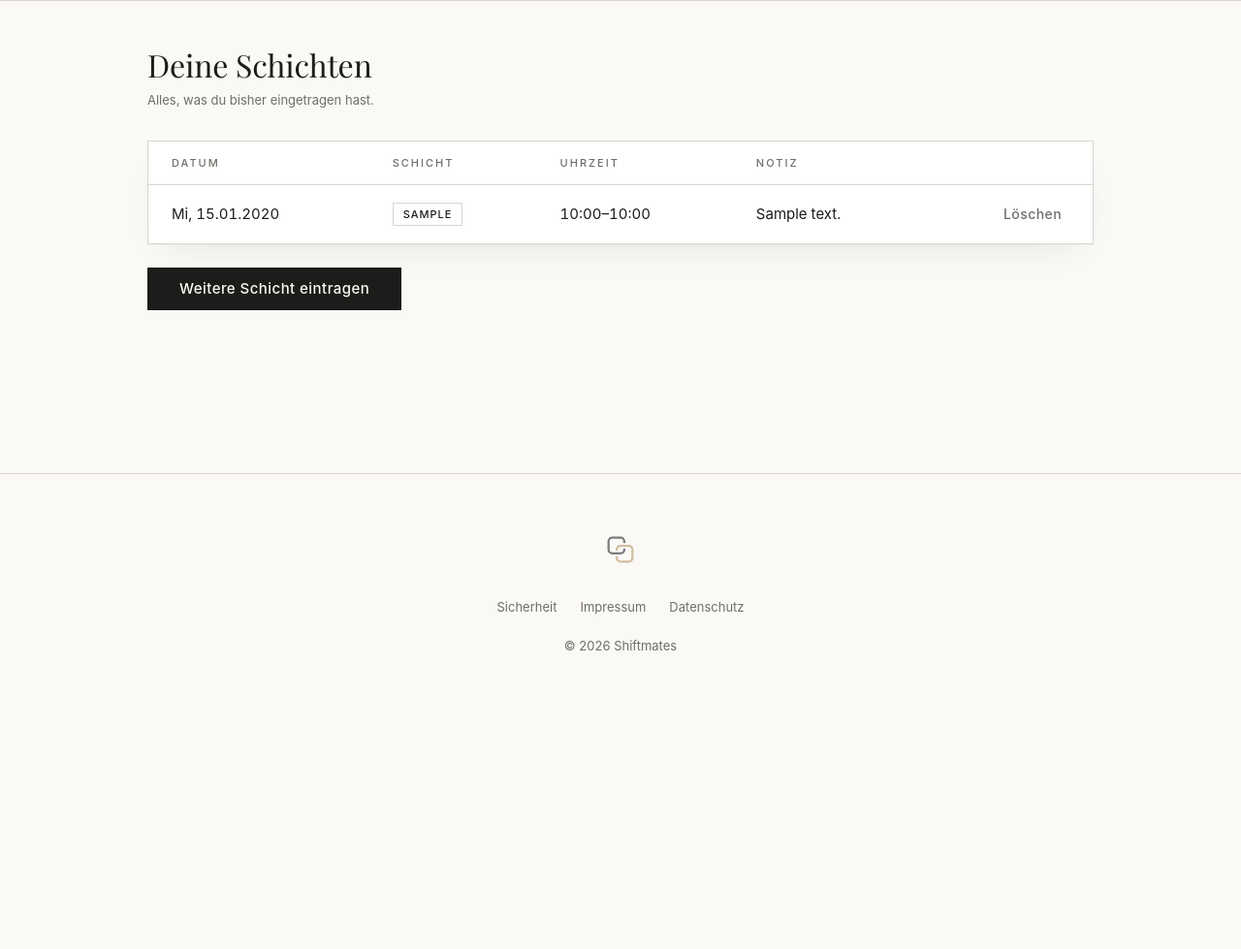
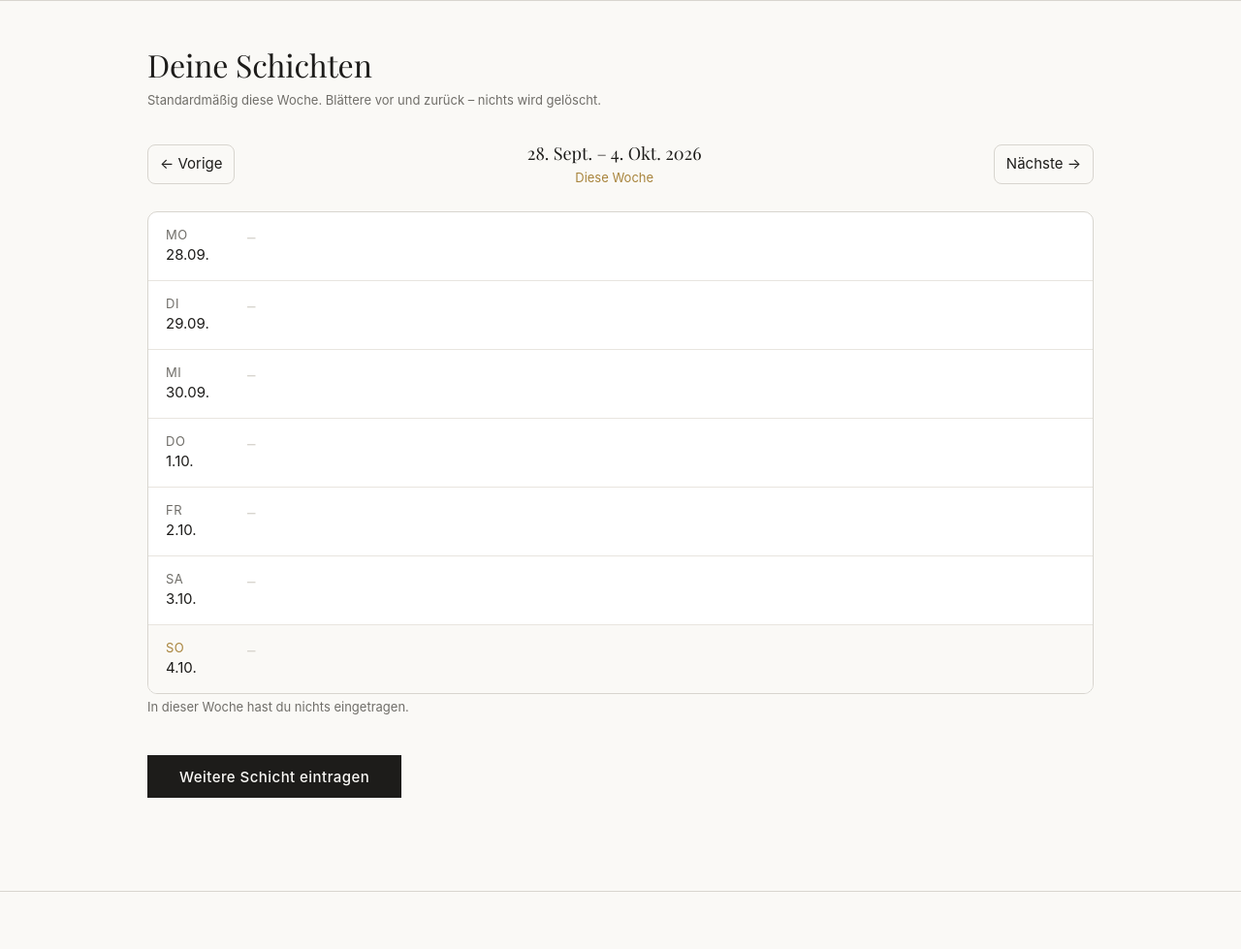
Before and after one commit to AntonB1608/schichtplan-online, a Flask app: page /shifts in a window 1280 px wide. Shown: the part 60-1039 px from the top of the page at 97% size. Before the commit the page ends 731 px from the top, so only its background shows below. Run offline with Flask 3, Linux system fonts and the light colour scheme; the visitor is signed in with stand-in values (Sample User, id 1); tables that the repository leaves empty hold one stand-in row (values such as "Sample post"); some libraries are stand-ins or nearby versions.

Commit message:
My shifts: week view with navigation instead of one long table

```diff
--- a/app.py
+++ b/app.py
@@ -63,6 +63,8 @@ TEMPLATE_COLORS = ["#c98a3c", "#c05f45", "#4a5578", "#6f8f6a", "#4f7a8c", "#8a5a
 WOCHENTAGE = ["Montag", "Dienstag", "Mittwoch", "Donnerstag", "Freitag", "Samstag", "Sonntag"]
 MONATE = ["Januar", "Februar", "März", "April", "Mai", "Juni", "Juli",
           "August", "September", "Oktober", "November", "Dezember"]
+MONATE_KURZ = ["Jan.", "Feb.", "März", "Apr.", "Mai", "Juni", "Juli",
+               "Aug.", "Sept.", "Okt.", "Nov.", "Dez."]
 
 
 def datum_lang(d):
@@ -710,8 +712,48 @@ def show_shift():
         return redirect("/login")
 
     user_id = session["user_id"]
-    shifts = Shift.query.filter_by(user_id=user_id).order_by(Shift.start).all()
-    return render_template("shifts.html", shifts=shifts)
+
+    # Woche fürs Blättern: w=0 ist diese Woche, w=-1 letzte, w=1 nächste.
+    offset = request.args.get("w", 0, type=int)
+    today = datetime.now().replace(hour=0, minute=0, second=0, microsecond=0)
+    monday = today - timedelta(days=today.weekday())
+    week_start = monday + timedelta(weeks=offset)
+    week_end = week_start + timedelta(days=7)  # exklusiv
+
+    shifts = Shift.query.filter(
+        Shift.user_id == user_id,
+        Shift.start >= week_start,
+        Shift.start < week_end,
+    ).order_by(Shift.start).all()
+
+    # Pro Tag der Woche die Schichten sammeln (Mo–So).
+    days = []
+    for i in range(7):
+        d = week_start + timedelta(days=i)
+        days.append({
+            "date": d,
+            "weekday": WOCHENTAGE[d.weekday()],
+            "is_today": d.date() == today.date(),
+            "shifts": [s for s in shifts if s.start and s.start.date() == d.date()],
+        })
+
+    def kurz(d):
+        return f"{d.day}. {MONATE_KURZ[d.month - 1]}"
+
+    last_day = week_start + timedelta(days=6)
+    week_label = f"{kurz(week_start)} – {kurz(last_day)} {last_day.year}"
+    rel = {0: "Diese Woche", 1: "Nächste Woche", -1: "Letzte Woche"}.get(offset)
+
+    return render_template(
+        "shifts.html",
+        days=days,
+        has_any=bool(shifts),
+        week_label=week_label,
+        rel_label=rel,
+        offset=offset,
+        prev_w=offset - 1,
+        next_w=offset + 1,
+    )
 
 
 @app.route("/delete/<int:date_id>", methods=["POST"])
@@ -719,14 +761,17 @@ def delete_shift(date_id):
     if "user_id" not in session:
             return redirect("/login")
 
+    # Auf der Woche bleiben, aus der gelöscht wurde.
+    w = request.form.get("w", 0, type=int)
+    target = f"/shifts?w={w}" if w else "/shifts"
+
     shift = Shift.query.filter_by(id=date_id, user_id=session["user_id"]).first()
     if shift:
         db.session.delete(shift)
         db.session.commit()
         flash("Schicht gelöscht.", "deleted")
-        return redirect("/shifts")
 
-    return redirect("/shifts")
+    return redirect(target)
 
 
 # ROUTES - TEAM
--- a/static/css/main.css
+++ b/static/css/main.css
@@ -725,6 +725,33 @@ footer p { margin: 0; }
 .row-edit:hover { text-decoration: underline; }
 .add-shift { display: inline-block; margin-top: 10px; font-size: 14px; color: var(--gold); text-decoration: none; }
 .add-shift:hover { text-decoration: underline; }
+
+/* Wochen-Ansicht auf "Meine Schichten" */
+.week-nav { display: flex; align-items: center; justify-content: space-between; gap: 12px; }
+.week-nav-center { text-align: center; }
+.week-range { display: block; font-family: var(--serife); font-size: 18px; color: var(--tinte); }
+.week-rel { display: block; font-size: 13px; color: var(--gold); margin-top: 2px; }
+.week-arrow { font-size: 15px; color: var(--tinte); text-decoration: none; white-space: nowrap; padding: 8px 12px; border: 1px solid var(--linie); border-radius: 8px; transition: border-color var(--uebergang); }
+.week-arrow:hover { border-color: var(--tinte); }
+.week-today-row { text-align: center; }
+.week-today-row a { font-size: 14px; color: var(--gold); }
+.week-list { display: flex; flex-direction: column; border: 1px solid var(--linie); border-radius: 10px; background: var(--weiss); overflow: hidden; }
+.week-day { display: grid; grid-template-columns: 68px 1fr; gap: 16px; padding: 14px 18px; border-top: 1px solid var(--linie-hell); }
+.week-day:first-child { border-top: none; }
+.week-day.is-today { background: var(--papier); }
+.week-day-head { display: flex; flex-direction: column; }
+.week-day-name { font-size: 13px; text-transform: uppercase; letter-spacing: 0.5px; color: var(--grau); }
+.week-day.is-today .week-day-name { color: var(--gold); }
+.week-day-date { font-size: 15px; color: var(--tinte); }
+.week-day-body { display: flex; flex-direction: column; gap: 10px; min-width: 0; }
+.week-shift { display: flex; align-items: center; flex-wrap: wrap; gap: 10px; }
+.week-time { font-size: 15px; color: var(--text); }
+.week-note { font-size: 14px; color: var(--grau); }
+.week-del { margin-left: auto; }
+.link-del { background: none; border: none; padding: 0; font-family: var(--sans); font-size: 13px; color: var(--grau); cursor: pointer; text-decoration: underline; }
+.link-del:hover { color: var(--tinte); }
+.week-empty { color: var(--linie); }
+.week-hint { margin-top: 4px; }
 .demo-del { margin-left: auto; background: none; border: none; cursor: pointer; color: var(--grau); font-family: var(--sans); font-size: 14px; }
 .demo-del:hover { color: var(--rot); }
 .demo-cta { text-align: center; margin: 32px 0 8px; }
--- a/templates/base.html
+++ b/templates/base.html
@@ -9,7 +9,7 @@
     <link rel="icon" href="{{ url_for('static', filename='brand/favicon.ico') }}" sizes="any">
     <link rel="apple-touch-icon" href="{{ url_for('static', filename='brand/apple-touch-icon.png') }}">
     <link rel="preload" href="{{ url_for('static', filename='fonts/playfair-display-latin.woff2') }}" as="font" type="font/woff2" crossorigin>
-    <link rel="stylesheet" href="{{ url_for('static', filename='css/main.css') }}?v=14">
+    <link rel="stylesheet" href="{{ url_for('static', filename='css/main.css') }}?v=15">
     {% block head %}{% endblock %}
 </head>
 <body>
--- a/templates/shifts.html
+++ b/templates/shifts.html
@@ -7,70 +7,57 @@
 
   <div class="page-head">
     <h2>Deine Schichten</h2>
-    <p class="muted">Alles, was du bisher eingetragen hast.</p>
+    <p class="muted">Standardmäßig diese Woche. Blättere vor und zurück – nichts wird gelöscht.</p>
   </div>
 
-  {% if shifts %}
-    <div class="table-card">
-      <table>
-        <thead>
-          <tr>
-            <th>Datum</th>
-            <th>Schicht</th>
-            <th>Uhrzeit</th>
-            <th>Notiz</th>
-            <th><span class="visually-hidden">Aktionen</span></th>
-          </tr>
-        </thead>
-        <tbody>
-          {% for shift in shifts %}
-            <tr>
-              <td data-label="Datum">
-                {{ shift.start|datum_kurz if shift.start else '—' }}
-              </td>
+  <div class="week-nav">
+    <a class="week-arrow" href="/shifts?w={{ prev_w }}">&larr; Vorige</a>
+    <div class="week-nav-center">
+      <span class="week-range">{{ week_label }}</span>
+      {% if rel_label %}<span class="week-rel">{{ rel_label }}</span>{% endif %}
+    </div>
+    <a class="week-arrow" href="/shifts?w={{ next_w }}">Nächste &rarr;</a>
+  </div>
+  {% if offset != 0 %}
+    <div class="week-today-row"><a href="/shifts">Zurück zu dieser Woche</a></div>
+  {% endif %}
 
-              <td data-label="Schicht">
-                <span class="tag{% if shift.shift_type == 'off' %} tag-off{% endif %}">
-                  {{ SHIFT_TYPES.get(shift.shift_type, shift.shift_type) }}
-                </span>
-              </td>
+  <div class="week-list">
+    {% for day in days %}
+      <div class="week-day{% if day.is_today %} is-today{% endif %}">
+        <div class="week-day-head">
+          <span class="week-day-name">{{ day.weekday[:2] }}</span>
+          <span class="week-day-date">{{ day.date.day }}.{{ '%02d'|format(day.date.month) }}.</span>
+        </div>
+        <div class="week-day-body">
+          {% if day.shifts %}
+            {% for s in day.shifts %}
+              <div class="week-shift">
+                <span class="tag{% if s.shift_type == 'off' %} tag-off{% endif %}">{{ SHIFT_TYPES.get(s.shift_type, s.shift_type) }}</span>
+                {% if s.shift_type != 'off' and s.start and s.end %}
+                  <span class="week-time">{{ s.start.strftime('%H:%M') }}&ndash;{{ s.end.strftime('%H:%M') }}{% if s.end.date() != s.start.date() %} +1{% endif %}</span>
+                {% endif %}
+                {% if s.note %}<span class="week-note">{{ s.note }}</span>{% endif %}
+                <form method="POST" action="/delete/{{ s.id }}" class="week-del">
+                  <input type="hidden" name="csrf_token" value="{{ csrf_token() }}">
+                  <input type="hidden" name="w" value="{{ offset }}">
+                  <button type="submit" class="link-del">Löschen</button>
+                </form>
+              </div>
+            {% endfor %}
+          {% else %}
+            <span class="week-empty">&ndash;</span>
+          {% endif %}
+        </div>
+      </div>
+    {% endfor %}
+  </div>
 
-              <td data-label="Uhrzeit">
-                {% if shift.shift_type == 'off' or not shift.start or not shift.end %}
-                  <span class="muted">—</span>
-                {% else %}
-                  {{ shift.start.strftime('%H:%M') }}–{{ shift.end.strftime('%H:%M') }}
-                  {% if shift.end.date() != shift.start.date() %}
-                    <span class="muted">+1</span>
-                  {% endif %}
-                {% endif %}
-              </td>
+  {% if not has_any %}
+    <p class="muted week-hint">In dieser Woche hast du nichts eingetragen.</p>
+  {% endif %}
 
-              <td data-label="Notiz">
-                {% if shift.note %}{{ shift.note }}{% else %}<span class="muted">—</span>{% endif %}
-              </td>
-
-              <td class="is-right">
-                <form method="POST" action="/delete/{{ shift.id }}">
-                  <input type="hidden" name="csrf_token" value="{{ csrf_token() }}">
-                  <button type="submit" class="btn btn-danger">Löschen</button>
-                </form>
-              </td>
-            </tr>
-          {% endfor %}
-        </tbody>
-      </table>
-    </div>
-
-    <a href="/index" class="btn">Weitere Schicht eintragen</a>
-
-  {% else %}
-    <div class="empty-state">
-      <h3>Noch keine Schichten eingetragen</h3>
-      <p>Trag deine erste ein, dann kommen auch die Erinnerungen.</p>
-      <a href="/index" class="btn">Schicht eintragen</a>
-    </div>
-  {% endif %}
+  <a href="/index" class="btn">Weitere Schicht eintragen</a>
 
 </div>
 {% endblock %}
```
